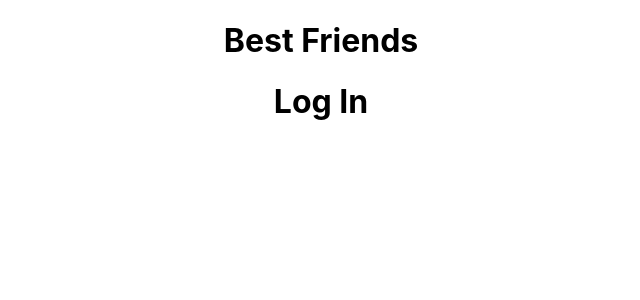
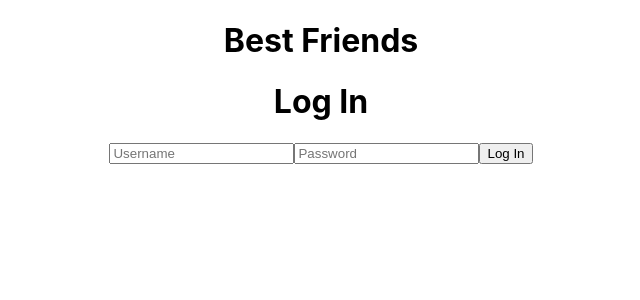
Before and after one commit to bestfriendreminders-pt-042219/Front-End, a React (Create React App) app in the folder better-friends/: page / in a window 1280 px wide. Shown: the top 300 px of the page, without its empty margins (319-959 px from the left). Built offline with nearby package versions, Linux system fonts and the light colour scheme.

Commit message:
working on login page

```diff
--- a/better-friends/package.json
+++ b/better-friends/package.json
@@ -3,8 +3,10 @@
   "version": "0.1.0",
   "private": true,
   "dependencies": {
+    "axios": "^0.18.0",
     "react": "^16.8.6",
     "react-dom": "^16.8.6",
+    "react-router-dom": "^5.0.0",
     "react-scripts": "3.0.0"
   },
   "scripts": {
--- a/better-friends/src/components/LogIn.js
+++ b/better-friends/src/components/LogIn.js
@@ -1,11 +1,40 @@
-import React from 'react'
+import React, {Component} from 'react'
+import axios from 'axios'
 
-const LogIn = () => {
-    return (
-        <>
-            <h1>Log In</h1>
-        </>
-    )
+class LogIn extends Component {
+    state = {
+        username: '',
+        password: ''
+    }
+
+    render() {
+        return (
+            <>
+                <h1>Log In</h1>
+
+                <form>
+                    <input
+                        type='string'
+                        name='username'
+                        placeholder='Username'
+                        value={this.state.username}
+                        onChange={this.handleChange}
+                    />
+
+                    <input
+                        type='string'
+                        name='password'
+                        placeholder='Password'
+                        value={this.state.password}
+                        onChange={this.handleChange}
+                    />
+
+                    <button> Log In </button>
+                </form>
+            </>
+        )
+    }
+
 }
 
 export default LogIn
```
Also changed, not shown: 1 other file (tests, documents, lock files or other folders).
